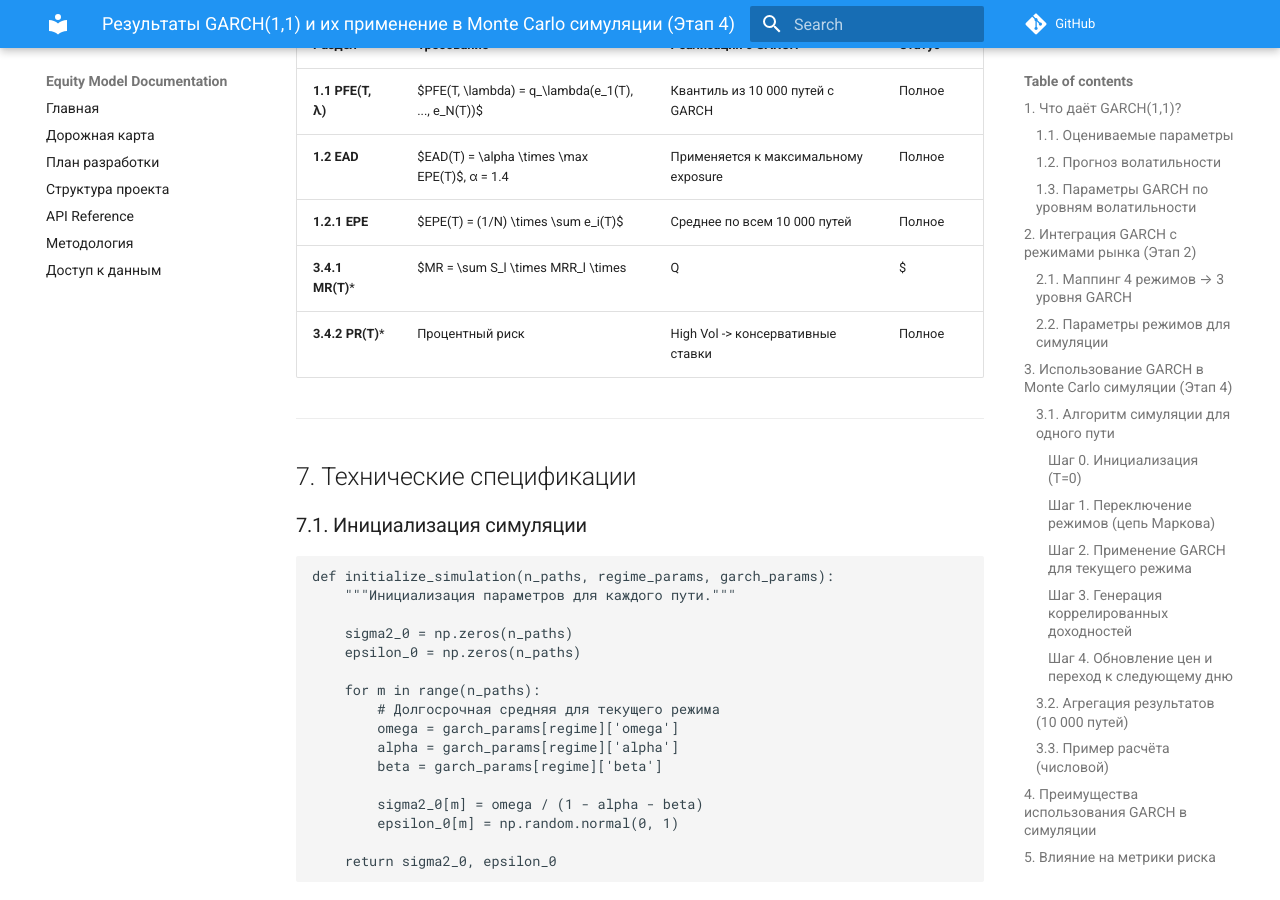
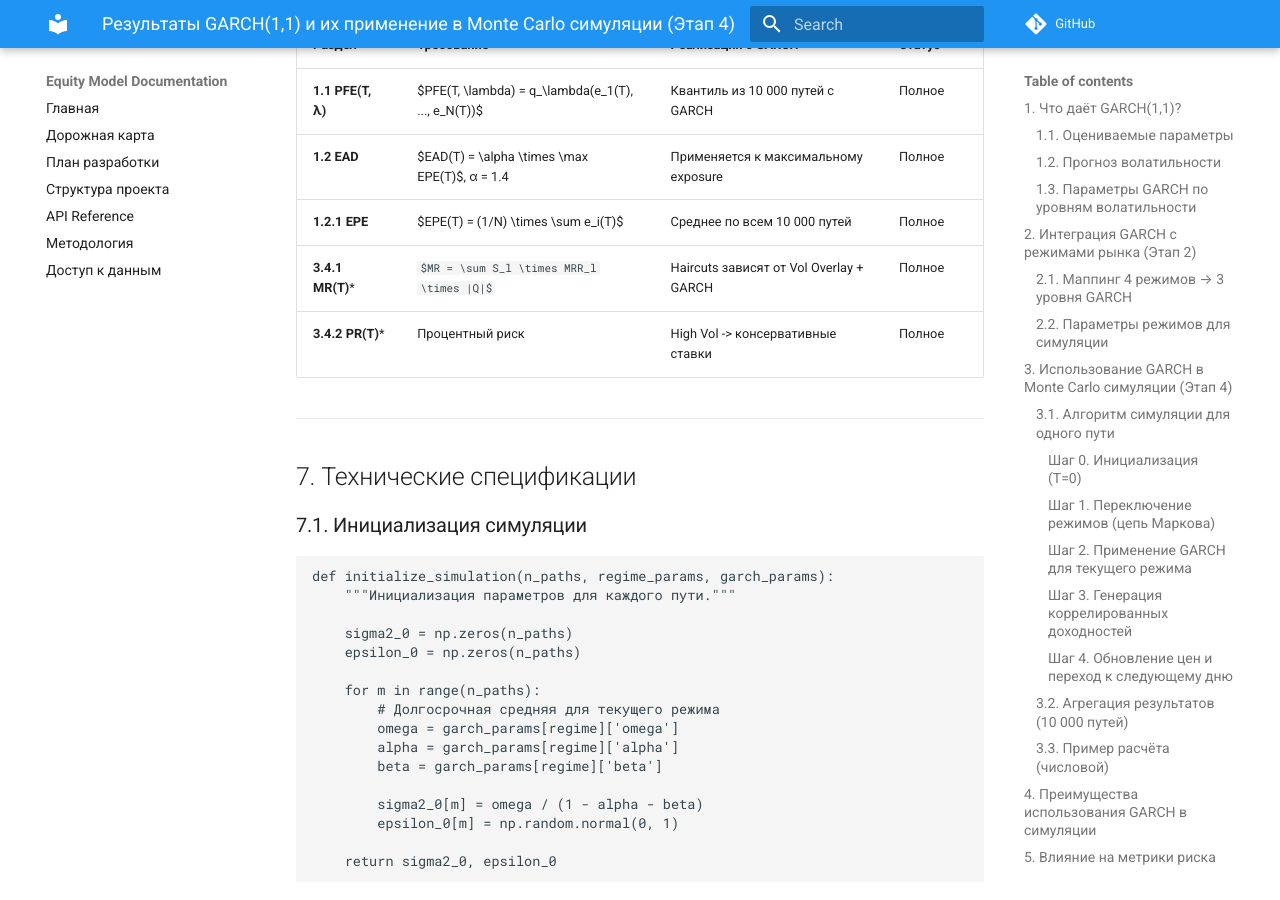
Before and after one commit to YaninaK/equity-model, an MkDocs documentation site: the page built from docs/methodology/QnA.md, in a window 1280 px wide and 900 px high, scrolled down 7820 px. Built offline with MkDocs 1.6.1 and Material for MkDocs 9.7.7, drawn with Linux system fonts in a browser that asks for light colours; comment, search, counter and statistics services are not loaded.

Commit message:
Update docs\methodology\QnA.md

```diff
--- a/docs/methodology/QnA.md
+++ b/docs/methodology/QnA.md
@@ -304,7 +304,7 @@ sigma_daily = 55.6% / √252 = 3.5% в день
 | **1.1 PFE(T, λ)** | $PFE(T, \lambda) = q_\lambda(e_1(T), ..., e_N(T))$ | Квантиль из 10 000 путей с GARCH | Полное |
 | **1.2 EAD** | $EAD(T) = \alpha \times \max EPE(T)$, α = 1.4 | Применяется к максимальному exposure | Полное |
 | **1.2.1 EPE** | $EPE(T) = (1/N) \times \sum e_i(T)$ | Среднее по всем 10 000 путей | Полное |
-| **3.4.1 MR(T)*** | $MR = \sum S_l \times MRR_l \times |Q|$ | Haircuts зависят от Vol Overlay + GARCH | Полное |
+| **3.4.1 MR(T)*** | `$MR = \sum S_l \times MRR_l \times |Q|$` | Haircuts зависят от Vol Overlay + GARCH | Полное |
 | **3.4.2 PR(T)*** | Процентный риск | High Vol -> консервативные ставки | Полное |
 
 ---
```
